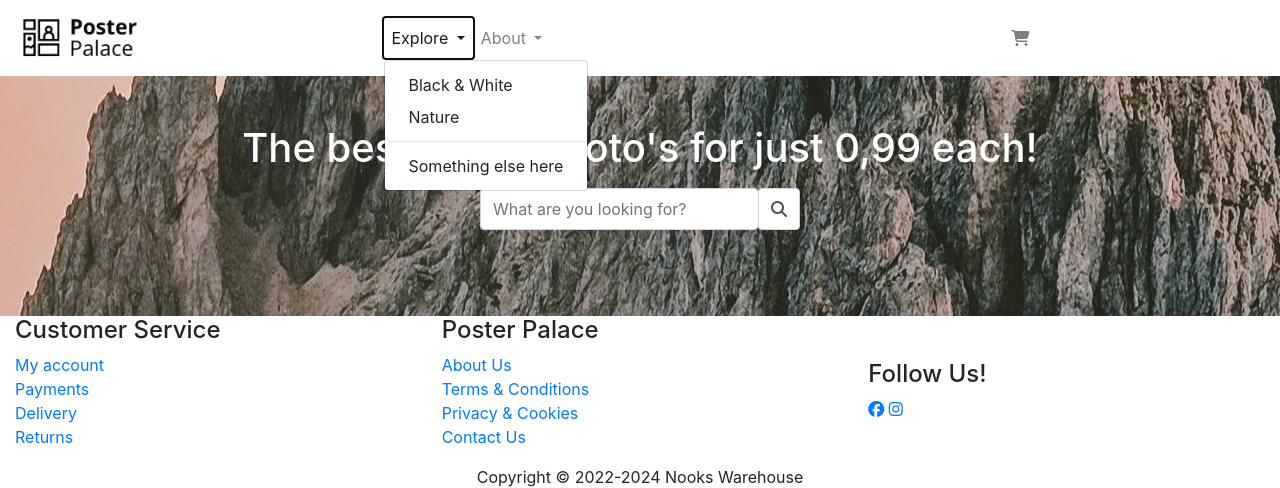
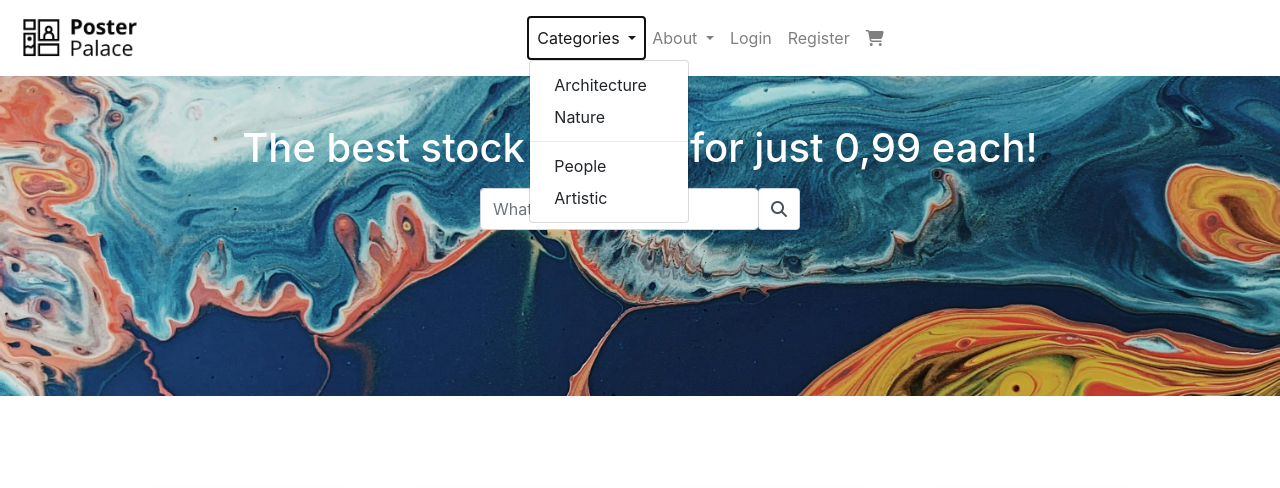
Before and after one commit to sharondrinkwaard/posterpalace, a Django app: page /homepage/ in a window 1280 px wide, after a click on "Categories". Shown: the top 488 px of the page. Run offline with Django 3.2, Linux system fonts and the light colour scheme; some libraries are stand-ins or nearby versions.

Commit message:
add categories gallery on homepage + favicon

```diff
--- a/homepage/templates/homepage/index.html
+++ b/homepage/templates/homepage/index.html
@@ -2,6 +2,7 @@
 {% load static %}
 
 {% block content %}
+<!-- Homepage header + img + search form -->
 <section>
     <div class="index-header w-100">
         <div class="d-flex justify-content-center flex-column">
@@ -15,4 +16,35 @@
         </div>
     </div>
 </section>
+<!-- Categories Gallery grid -->
+<section>
+    <div class="container">
+      <div class="container">
+        <div class="box rounded">
+          <a href="#">
+            <img src="/static/images/architecture.jpg">
+          </a>
+          <span>Architecture</span>
+        </div>
+        <div class="box rounded">
+          <a href="#">
+            <img src="/static/images/red_trees.jpg">
+          </a>
+          <span>Nature</span>
+        </div>
+        <div class="box rounded">
+          <a href="">
+            <img src="/static/images/people.jpg">
+          </a>
+          <span>People</span>
+        </div>
+        <div class="box rounded">
+          <a href="">
+            <img src="/static/images/art_2.jpg">
+          </a>
+          <span>Artistic</span>
+        </div>
+      </div>
+    </div>
+</section>
 {% endblock %}
--- a/static/css/base.css
+++ b/static/css/base.css
@@ -2,10 +2,6 @@
 
 * {
     margin: auto;
-}
-
-h1 {
-    color: blueviolet;
 }
 
 /* Navbar */
@@ -16,11 +12,63 @@ h1 {
 
 /* Index Header */
 .index-header {
-    background-image: url('/static/images/mountains.jpg');
-    background-position-y: 67%;
-    height: 30vh;
+    background-image: url('/static/images/art.jpg');
+    background-position-y: 50%;
+    background-size: cover;
+    height: 40vh;
     width: 100vh;
 }
 .header-text {
     color: white;
 }
+
+/* Gallery / image grid */
+.container {
+    display: flex;
+    width: 100%;
+    padding: 4% 2%;
+    box-sizing: border-box;
+    height: 100vh;
+  }
+
+  .box {
+    flex: 1;
+    overflow: hidden;
+    transition: .5s;
+    margin: 0 2%;
+    box-shadow: 0 20px 30px rgba(0,0,0,.1);
+    line-height: 0;
+  }
+
+  .box a img {
+    width: 200%;
+    height: calc(100% - 10vh);
+    object-fit: cover;
+    transition: .5s;
+  }
+
+  .box span {
+    font-size: 3.8vh;
+    display: block;
+    text-align: center;
+    height: 10vh;
+    line-height: 2.6;
+  }
+
+  .box:hover { flex: 1 1 50%; }
+  .box:hover a img {
+    width: 100%;
+    height: 100%;
+  }
+
+
+
+
+/* Footer */
+footer {
+    background-color: #8a8882;
+    color: white;
+}
+footer a {
+    color: white;
+}
--- a/templates/base.html
+++ b/templates/base.html
@@ -15,6 +15,7 @@
     <link rel="stylesheet" href="{% static 'css/base.css' %}">
     {% block stylesheets %}{% endblock %}
     <!-- Favicon -->
+    <link rel="icon" type="image/png" sizes="16x16"  href="/static/favicon-16x16.png">
     <!-- Scripts-->
     <script src="https://kit.fontawesome.com/880310c6eb.js" crossorigin="anonymous"></script>
     <script src="https://code.jquery.com/jquery-3.2.1.slim.min.js" integrity="sha384-KJ3o2DKtIkvYIK3UENzmM7KCkRr/rE9/Qpg6aAZGJwFDMVNA/GpGFF93hXpG5KkN" crossorigin="anonymous"></script>
@@ -37,13 +38,14 @@
                 <ul class="navbar-nav mr-auto">
                     <li class="nav-item dropdown">
                         <a class="nav-link dropdown-toggle" href="#" id="navbarDropdown" role="button" data-toggle="dropdown" aria-haspopup="true" aria-expanded="false">
-                            Explore
+                            Categories
                         </a>
                         <div class="dropdown-menu" aria-labelledby="navbarDropdown">
-                            <a class="dropdown-item" href="#">Black & White</a>
+                            <a class="dropdown-item" href="#">Architecture</a>
                             <a class="dropdown-item" href="#">Nature</a>
                             <div class="dropdown-divider"></div>
-                            <a class="dropdown-item" href="#">Something else here</a>
+                            <a class="dropdown-item" href="#">People</a>
+                            <a class="dropdown-item" href="#">Artistic</a>
                         </div>
                     </li>
                     <li class="nav-item dropdown">
@@ -55,8 +57,22 @@
                           <a class="dropdown-item" href="#">Cookies</a>
                       </div>
                   </li>
-                </ul>
-                <ul class="navbar-nav d-flex flex-row me-1">
+
+                {% if user.is_authenticated %}
+                  <li class="nav-item">
+                    <a class="nav-link" href="">My Orders</a>
+                  </li>
+                  <li class="nav-item">
+                    <a class="nav-link" href="">Sign Out</a>
+                  </li>
+                {% else %}
+                  <li class="nav-item">
+                    <a class="nav-link" href="">Login</a>
+                  </li>
+                  <li class="nav-item">
+                    <a class="nav-link text-orange" href="">Register</a>
+                  </li>
+                {% endif %}
                   <li class="nav-item me-3 me-lg-0">
                     <a class="nav-link" href="#"><i class="fas fa-shopping-cart"></i></a>
                   </li>
@@ -87,7 +103,7 @@
     {% block terms_service %}
     {% endblock %}
 
-    <footer class="container-fluid w-100">
+  <footer class="container-fluid w-100 sticky-bottom">
     <div class="row align-items">
       <div class="col">
         <h4>Customer Service</h4>
@@ -120,20 +136,22 @@
             <a href="#">Privacy & Cookies</a>
           </li>
           <li>
-                <a href="#">Contact Us</a>
+            <a href="#"></a>
           </li>
         </ul>
       </div>
 
       <div class="col">
         <h4>Follow Us!</h4>
+        <ul>
           <a href="#" target="_blank"><i class="fa-brands fa-facebook"></i></a>
           <a href="#" target="_blank"><i class="fa-brands fa-instagram"></i></a>
+        </ul>
       </div>
     </div>
 
     <div class="col-12 text-center pb-1">
-          <p> Copyright &copy; 2022-<script>document.write(new Date().getFullYear())</script> Nooks Warehouse</p>
+      <p> Copyright &copy; <script>document.write(new Date().getFullYear())</script> Nooks Warehouse</p>
     </div>
 
   </footer>
```
Also changed, not shown: README.md, static/favicon-16x16.png (added), static/images/architecture.jpg (added), static/images/art.jpg (added), static/images/art_2.jpg (added), static/images/people.jpg (added). Lines whose indentation alone changed are shown as unchanged.
